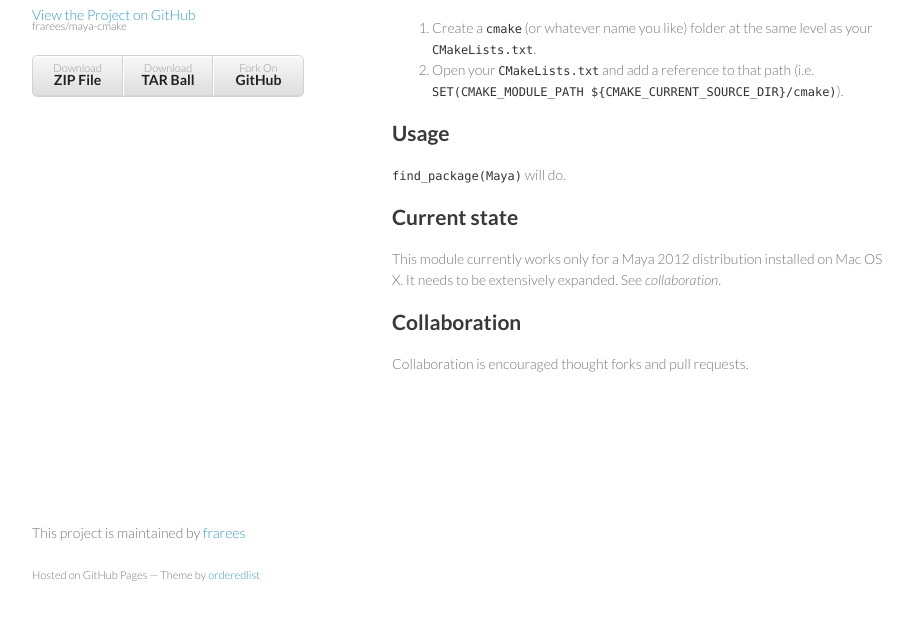
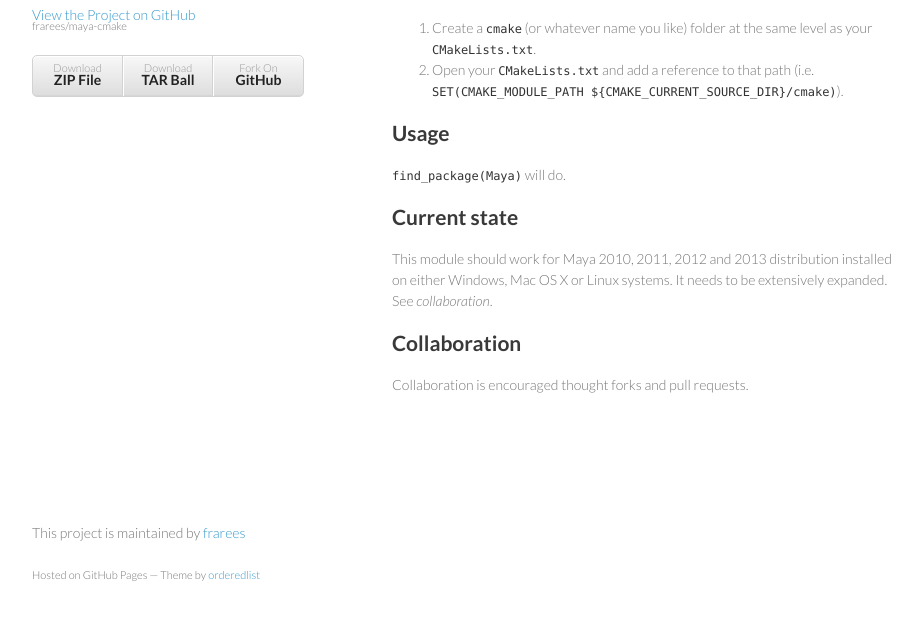
Before and after one commit to frarees/maya-cmake, a plain HTML site: page index.html in a window 1280 px wide. Shown: the part 146-766 px from the top of the page, without its empty margins (178-1100 px from the left). Drawn offline with Linux system fonts and the light colour scheme.

Commit message:
proper description

```diff
--- a/index.html
+++ b/index.html
@@ -38,7 +38,7 @@
 
 <h2>Current state</h2>
 
-<p>This module currently works only for a Maya 2012 distribution installed on Mac OS X. It needs to be extensively expanded. See <em>collaboration</em>. </p>
+<p>This module should work for Maya 2010, 2011, 2012 and 2013 distribution installed on either Windows, Mac OS X or Linux systems. It needs to be extensively expanded. See <em>collaboration</em>. </p>
 
 <h2>Collaboration</h2>
 
```
